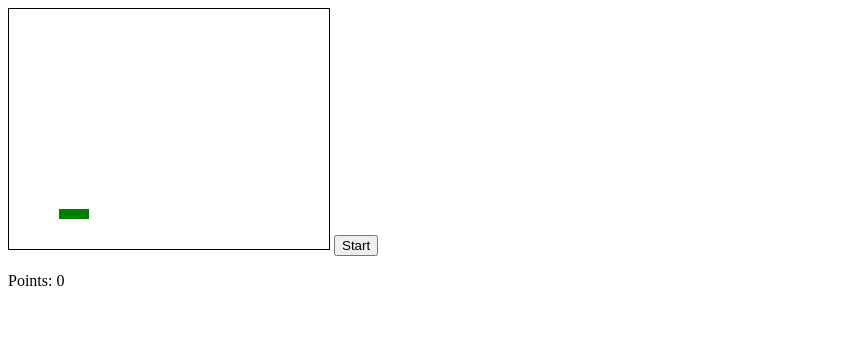
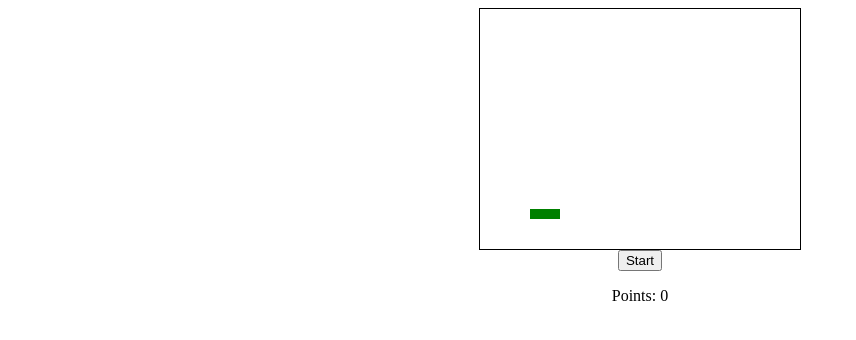
Before and after one commit to stormageddon/web-gl, a plain HTML site: page index.html in a window 1280 px wide. Shown: the whole page, without its empty margins (0-856 px from the left). Drawn offline with Linux system fonts and the light colour scheme.

Commit message:
Center canvas

```diff
--- a/index.html
+++ b/index.html
@@ -2,8 +2,8 @@
   <head>
     <title>WebGL Test</title>
   </head>
-  <body>
-    <canvas style="border: 1px solid black;" id='canvas'></canvas>
+  <body style="text-align: center;">
+    <canvas style="border: 1px solid black; display: block; margin: 0 auto;" id='canvas'></canvas>
     <script src="compiled.js"></script>
     <script type="text/javascript">
       window.onload = function() {
```
